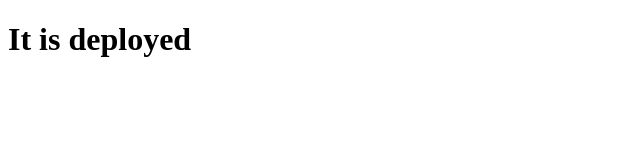
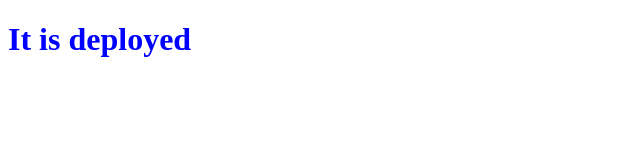
Before and after one commit to ewamarciniak/heroku_deployment, a plain HTML site: page public/index.html in a window 1280 px wide. Shown: the whole page, without its empty margins (0-640 px from the left). Drawn offline with Linux system fonts and the light colour scheme.

Commit message:
Fixing css

```diff
--- a/public/css/mystyle.css
+++ b/public/css/mystyle.css
@@ -1 +1 @@
-h1 { backgound-color: blue;}
+h1 { color: blue;}
```
